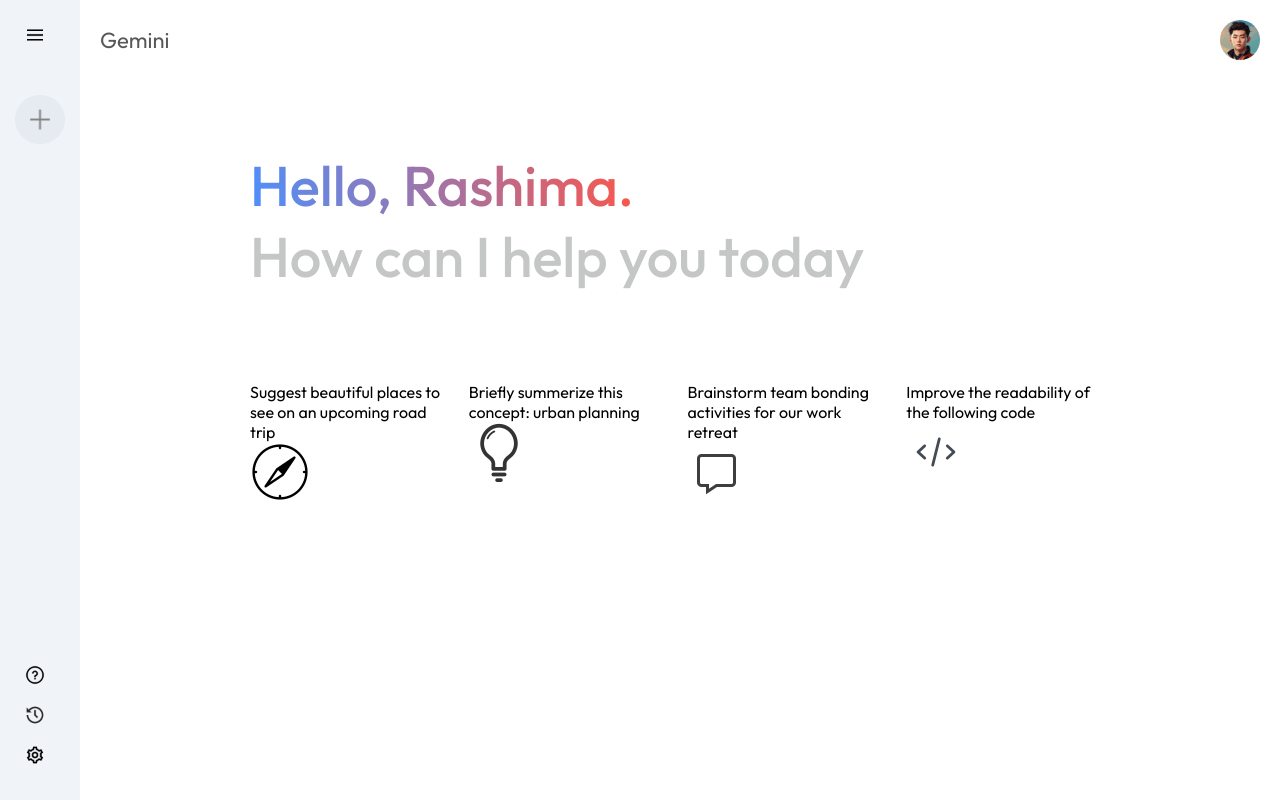
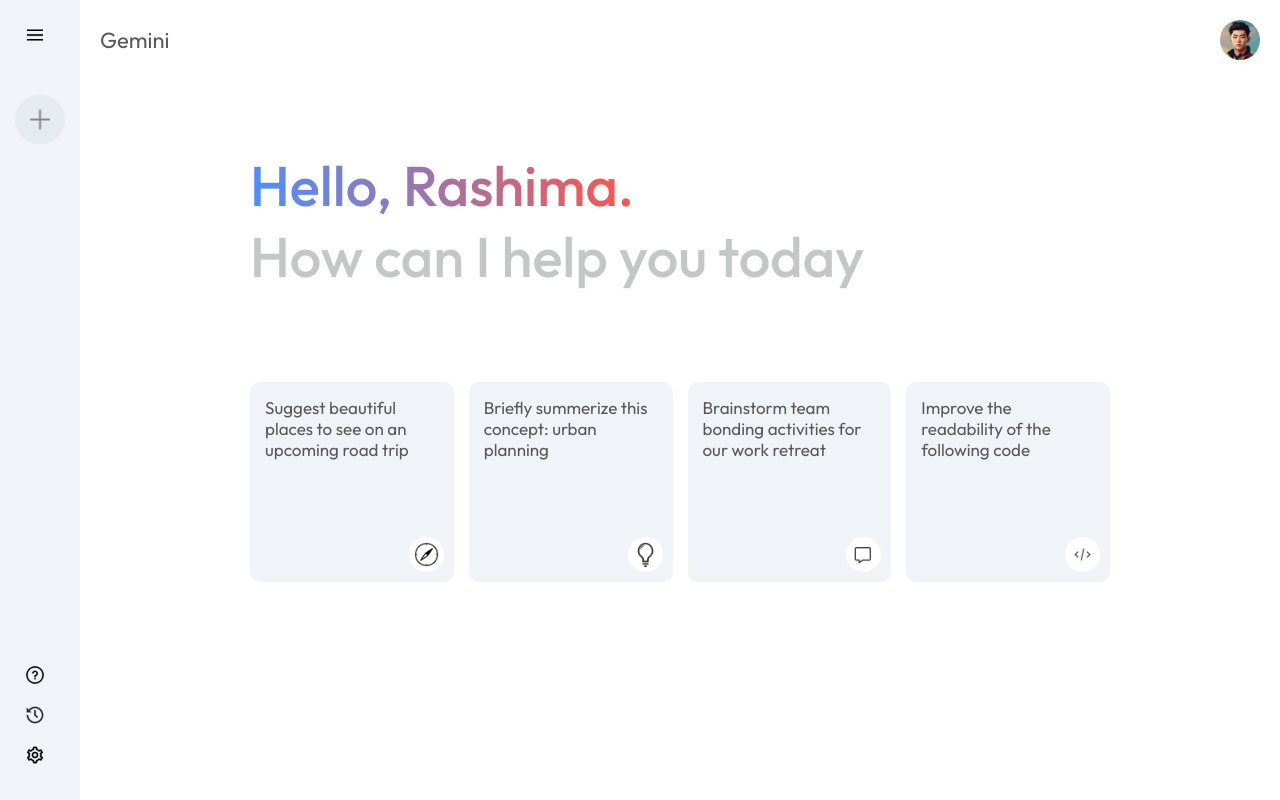
Before and after one commit to rashimarasangi/GeminiClone, a React (Vite) app: page / in a window 1280 px wide. Built offline with nearby package versions, Linux system fonts and the light colour scheme.

Commit message:
updated main css is added

```diff
--- a/src/components/Main/Main.css
+++ b/src/components/Main/Main.css
@@ -38,3 +38,27 @@
     gap: 15px;
     padding: 20px;
 }
+.main .card{
+    height: 200px;
+    padding: 15px;
+    background-color: #f0f4f9;
+    border-radius: 10px;
+    position: relative;
+    cursor: pointer;
+}
+.main .card img{
+    width: 35px;
+    padding: 5px;
+    position: absolute;
+    background-color: white;
+    border-radius: 20px;
+    bottom: 10px;
+    right: 10px;
+}
+.main .card p{
+    color: #585858;
+    font-size: 17px;
+}
+.main .card:hover{
+    background-color: #dfe4ea;
+}
```
